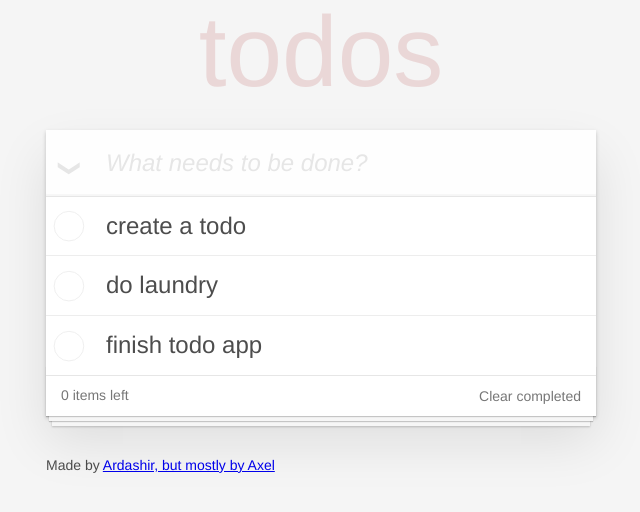
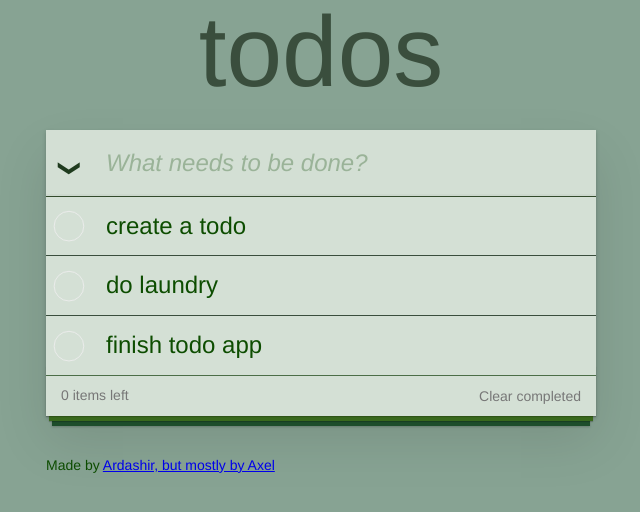
Before and after one commit to chas-academy/04-todo-app-Ardi83, a PHP site: page / in a window 1280 px wide. Shown: the top 512 px of the page, without its empty margins (319-959 px from the left). Run offline with PHP 8.4, Linux system fonts and the light colour scheme; data comes from the database, SQL or seed files in the repository; data that the repository does not hold is empty; some libraries are stand-ins or nearby versions.

Commit message:
add html, specialchar, change colors,

```diff
--- a/public/css/todo/base.css
+++ b/public/css/todo/base.css
@@ -23,8 +23,8 @@ button {
 body {
   font: 14px 'Helvetica Neue', Helvetica, Arial, sans-serif;
   line-height: 1.4em;
-  background: #f5f5f5;
-  color: #4d4d4d;
+  background: #87a393;
+  color: #0d4d00;
   min-width: 230px;
   max-width: 550px;
   margin: 0 auto;
@@ -46,7 +46,7 @@ form {
 }
 
 .todoapp {
-  background: #fff;
+  background: rgb(212, 224, 213);
   margin: 130px 0 40px 0;
   position: relative;
   box-shadow: 0 2px 4px 0 rgba(0, 0, 0, 0.2), 0 25px 50px 0 rgba(0, 0, 0, 0.1);
@@ -55,19 +55,19 @@ form {
 .todoapp input::-webkit-input-placeholder {
   font-style: italic;
   font-weight: 300;
-  color: #e6e6e6;
+  color: #9ab398;
 }
 
 .todoapp input::-moz-placeholder {
   font-style: italic;
   font-weight: 300;
-  color: #e6e6e6;
+  color: #9ab398;
 }
 
 .todoapp input::input-placeholder {
   font-style: italic;
   font-weight: 300;
-  color: #e6e6e6;
+  color: #9ab398;
 }
 
 .todoapp h1 {
@@ -95,7 +95,7 @@ form {
   border: 0;
   color: inherit;
   padding: 6px;
-  border: 1px solid #999;
+  border: 1px solid rgb(150, 54, 54);
   box-shadow: inset 0 -1px 5px 0 rgba(0, 0, 0, 0.2);
   box-sizing: border-box;
   -webkit-font-smoothing: antialiased;
@@ -112,7 +112,7 @@ form {
 .main {
   position: relative;
   z-index: 2;
-  border-top: 1px solid #e6e6e6;
+  border-top: 1px solid #334b2c;
 }
 
 .toggle-all {
@@ -139,12 +139,12 @@ form {
 .toggle-all + label:before {
   content: '❯';
   font-size: 22px;
-  color: #e6e6e6;
+  color: #1f3b1e;
   padding: 10px 27px 10px 27px;
 }
 
 .toggle-all:checked + label:before {
-  color: #737373;
+  color: #30202f;
 }
 
 .todo-list {
@@ -157,7 +157,7 @@ form {
   display: flex;
   position: relative;
   font-size: 24px;
-  border-bottom: 1px solid #ededed;
+  border-bottom: 1px solid #3a4e3d;
 }
 
 .todo-list li:last-child {
@@ -221,7 +221,7 @@ form {
 }
 
 .todo-list li.completed label {
-  color: #d9d9d9;
+  color: #e79797;
   text-decoration: line-through;
 }
 
@@ -242,7 +242,7 @@ form {
 }
 
 .todo-list li .destroy:hover {
-  color: #af5b5e;
+  color: #274b12;
 }
 
 .todo-list li .destroy:after {
@@ -266,7 +266,7 @@ form {
   padding: 10px 15px;
   height: 20px;
   text-align: center;
-  border-top: 1px solid #e6e6e6;
+  border-top: 1px solid #4c6e48;
 }
 
 .footer:before {
@@ -277,8 +277,8 @@ form {
   left: 0;
   height: 50px;
   overflow: hidden;
-  box-shadow: 0 1px 1px rgba(0, 0, 0, 0.2), 0 8px 0 -3px #f6f6f6,
-    0 9px 1px -3px rgba(0, 0, 0, 0.2), 0 16px 0 -6px #f6f6f6,
+  box-shadow: 0 1px 1px rgba(0, 0, 0, 0.2), 0 8px 0 -3px #39691d,
+    0 9px 1px -3px rgba(0, 0, 0, 0.2), 0 16px 0 -6px #1d4d2b,
     0 17px 2px -6px rgba(0, 0, 0, 0.2);
 }
 
@@ -336,9 +336,9 @@ html .clear-completed:active {
 
 .info {
   margin: 65px auto 0;
-  color: #bfbfbf;
+  color: #1a331b;
   font-size: 10px;
-  text-shadow: 0 1px 0 rgba(255, 255, 255, 0.5);
+  text-shadow: 0 1px 0 rgba(20, 82, 25, 0.5);
   text-align: center;
 }
 
--- a/src/Controllers/TodoController.php
+++ b/src/Controllers/TodoController.php
@@ -24,7 +24,8 @@ class TodoController extends Controller {
         if (!isset($title) || empty($title)) {
           $this->redirect('/error');
       }
-        $result = TodoItem::createTodo($body['title']);
+
+        $result = TodoItem::createTodo(htmlspecialchars($title, ENT_QUOTES, 'UTF-8'));
         if ($result) {
           $this->redirect('/');
         }
--- a/src/Views/index.view.php
+++ b/src/Views/index.view.php
@@ -1,7 +1,7 @@
 <section class="todo-section">
   <ul class="todo-list">
     <?php foreach($todos as $todo): ?>
-      <?= includeWith('/partials/todo.php', compact('todo', $todo)) ?>
+      <?= includeWith('/partials/todo.php', ['todo'=> $todo]) ?>
     <?php endforeach; ?>
   </ul>
 </section>
--- a/src/Views/partials/nav.php
+++ b/src/Views/partials/nav.php
@@ -1,5 +1,5 @@
 <header class="header">
-    <h1>todos</h1>
+    <h1 style="color:#3a4e3d;">todos</h1>
     <form id="create-todo" method="post" action="todos">
       <input name="title" class="new-todo" placeholder="What needs to be done?" autofocus>
     </form>
```
